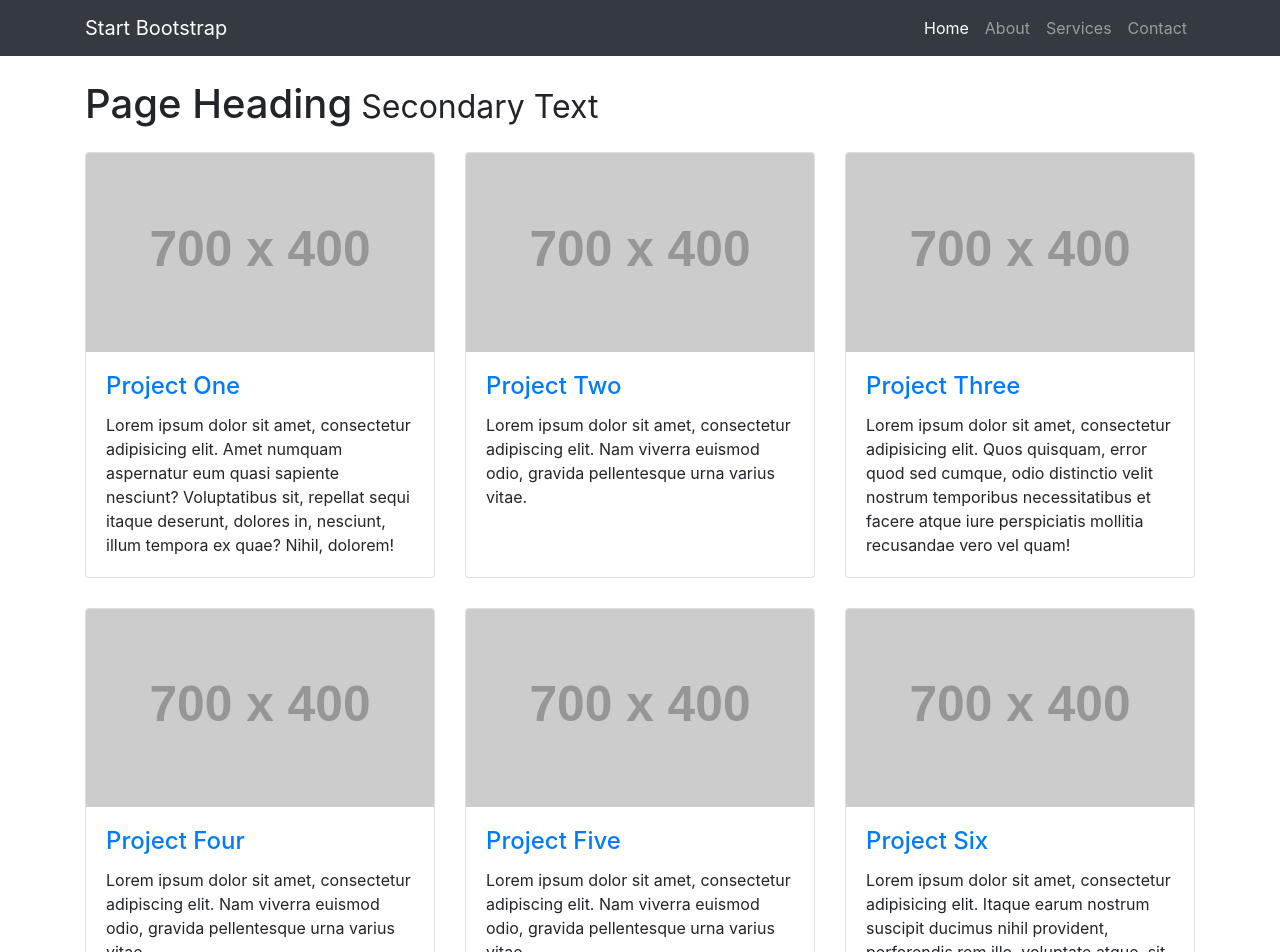
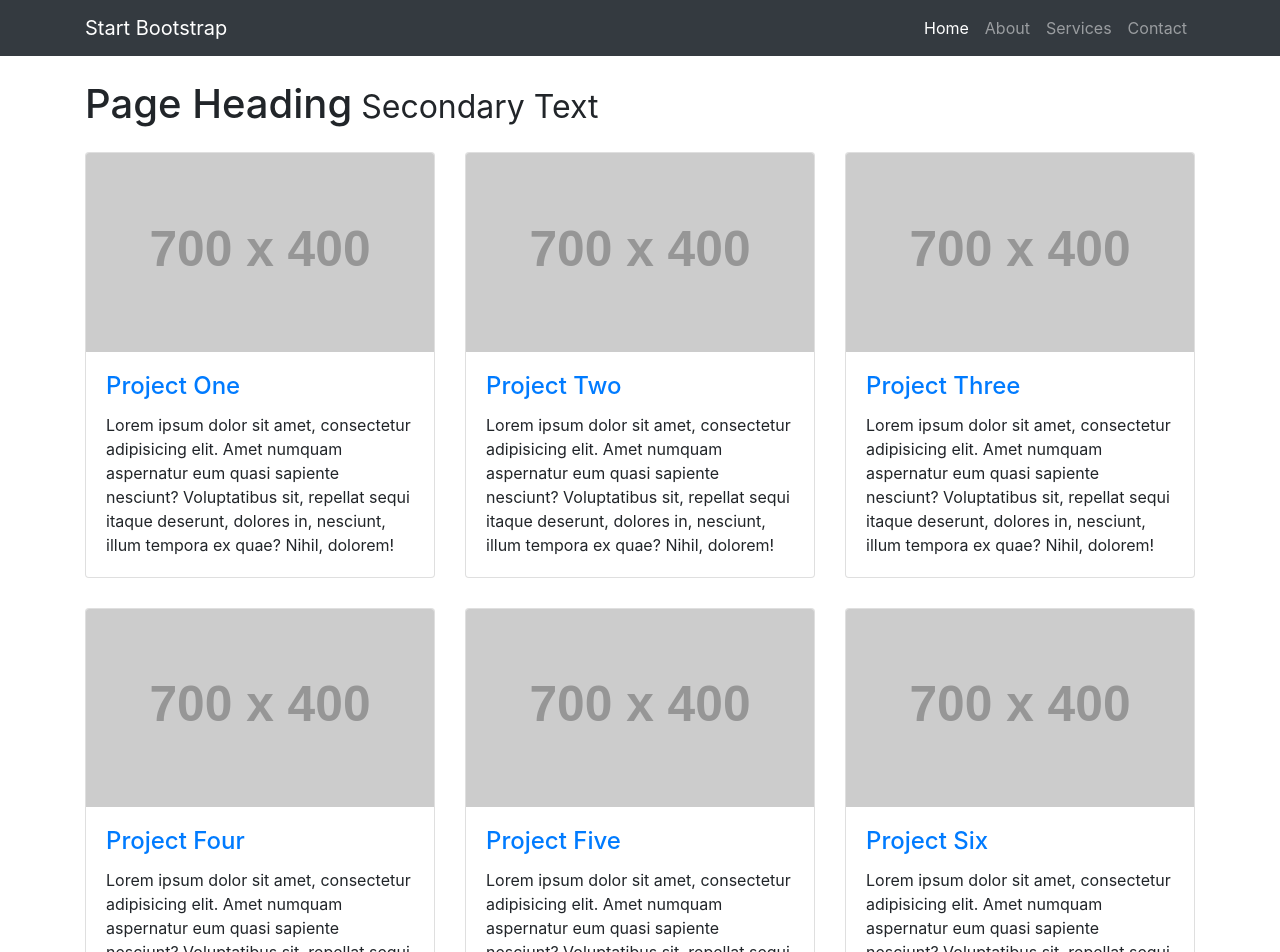
Before and after one commit to anthony0030/techdegree-project-12, a React (Create React App) app: page / in a window 1280 px wide. Shown: the top 952 px of the page. Built offline with nearby package versions, Linux system fonts and the light colour scheme.

Commit message:
put projects into seperate component
Signed-off-by: Anthony Veaudry <anthonyveaudry@gmail.com>

```diff
--- a/src/App.js
+++ b/src/App.js
@@ -8,6 +8,7 @@ import 'bootstrap/dist/css/bootstrap.min.css'
 
 // Application Components
 import MainNav from "./components/MainNav"
+import Project from "./components/Project"
 
 
 class App extends Component {
@@ -25,72 +26,51 @@ class App extends Component {
       </h1>
 
       <div class="row">
-        <div class="col-lg-4 col-sm-6 portfolio-item">
-          <div class="card h-100">
-            <a href="#"><img class="card-img-top" src="http://placehold.it/700x400" alt="" /></a>
-            <div class="card-body">
-              <h4 class="card-title">
-                <a href="#">Project One</a>
-              </h4>
-              <p class="card-text">Lorem ipsum dolor sit amet, consectetur adipisicing elit. Amet numquam aspernatur eum quasi sapiente nesciunt? Voluptatibus sit, repellat sequi itaque deserunt, dolores in, nesciunt, illum tempora ex quae? Nihil, dolorem!</p>
-            </div>
-          </div>
-        </div>
-        <div class="col-lg-4 col-sm-6 portfolio-item">
-          <div class="card h-100">
-            <a href="#"><img class="card-img-top" src="http://placehold.it/700x400" alt="" /></a>
-            <div class="card-body">
-              <h4 class="card-title">
-                <a href="#">Project Two</a>
-              </h4>
-              <p class="card-text">Lorem ipsum dolor sit amet, consectetur adipiscing elit. Nam viverra euismod odio, gravida pellentesque urna varius vitae.</p>
-            </div>
-          </div>
-        </div>
-        <div class="col-lg-4 col-sm-6 portfolio-item">
-          <div class="card h-100">
-            <a href="#"><img class="card-img-top" src="http://placehold.it/700x400" alt="" /></a>
-            <div class="card-body">
-              <h4 class="card-title">
-                <a href="#">Project Three</a>
-              </h4>
-              <p class="card-text">Lorem ipsum dolor sit amet, consectetur adipisicing elit. Quos quisquam, error quod sed cumque, odio distinctio velit nostrum temporibus necessitatibus et facere atque iure perspiciatis mollitia recusandae vero vel quam!</p>
-            </div>
-          </div>
-        </div>
-        <div class="col-lg-4 col-sm-6 portfolio-item">
-          <div class="card h-100">
-            <a href="#"><img class="card-img-top" src="http://placehold.it/700x400" alt="" /></a>
-            <div class="card-body">
-              <h4 class="card-title">
-                <a href="#">Project Four</a>
-              </h4>
-              <p class="card-text">Lorem ipsum dolor sit amet, consectetur adipiscing elit. Nam viverra euismod odio, gravida pellentesque urna varius vitae.</p>
-            </div>
-          </div>
-        </div>
-        <div class="col-lg-4 col-sm-6 portfolio-item">
-          <div class="card h-100">
-            <a href="#"><img class="card-img-top" src="http://placehold.it/700x400" alt="" /></a>
-            <div class="card-body">
-              <h4 class="card-title">
-                <a href="#">Project Five</a>
-              </h4>
-              <p class="card-text">Lorem ipsum dolor sit amet, consectetur adipiscing elit. Nam viverra euismod odio, gravida pellentesque urna varius vitae.</p>
-            </div>
-          </div>
-        </div>
-        <div class="col-lg-4 col-sm-6 portfolio-item">
-          <div class="card h-100">
-            <a href="#"><img class="card-img-top" src="http://placehold.it/700x400" alt="" /></a>
-            <div class="card-body">
-              <h4 class="card-title">
-                <a href="#">Project Six</a>
-              </h4>
-              <p class="card-text">Lorem ipsum dolor sit amet, consectetur adipisicing elit. Itaque earum nostrum suscipit ducimus nihil provident, perferendis rem illo, voluptate atque, sit eius in voluptates, nemo repellat fugiat excepturi! Nemo, esse.</p>
-            </div>
-          </div>
-        </div>
+
+
+        <Project
+          title="Project One"
+          photo="http://placehold.it/700x400"
+          description="Lorem ipsum dolor sit amet, consectetur adipisicing elit. Amet numquam aspernatur eum quasi sapiente nesciunt? Voluptatibus sit, repellat sequi itaque deserunt, dolores in, nesciunt, illum tempora ex quae? Nihil, dolorem!"
+        />
+
+
+        <Project
+          title="Project Two"
+          photo="http://placehold.it/700x400"
+          description="Lorem ipsum dolor sit amet, consectetur adipisicing elit. Amet numquam aspernatur eum quasi sapiente nesciunt? Voluptatibus sit, repellat sequi itaque deserunt, dolores in, nesciunt, illum tempora ex quae? Nihil, dolorem!"
+        />
+
+
+        <Project
+          title="Project Three"
+          photo="http://placehold.it/700x400"
+          description="Lorem ipsum dolor sit amet, consectetur adipisicing elit. Amet numquam aspernatur eum quasi sapiente nesciunt? Voluptatibus sit, repellat sequi itaque deserunt, dolores in, nesciunt, illum tempora ex quae? Nihil, dolorem!"
+        />
+
+
+        <Project
+          title="Project Four"
+          photo="http://placehold.it/700x400"
+          description="Lorem ipsum dolor sit amet, consectetur adipisicing elit. Amet numquam aspernatur eum quasi sapiente nesciunt? Voluptatibus sit, repellat sequi itaque deserunt, dolores in, nesciunt, illum tempora ex quae? Nihil, dolorem!"
+        />
+
+
+        <Project
+          title="Project Five"
+          photo="http://placehold.it/700x400"
+          description="Lorem ipsum dolor sit amet, consectetur adipisicing elit. Amet numquam aspernatur eum quasi sapiente nesciunt? Voluptatibus sit, repellat sequi itaque deserunt, dolores in, nesciunt, illum tempora ex quae? Nihil, dolorem!"
+        />
+
+
+        <Project
+          title="Project Six"
+          photo="http://placehold.it/700x400"
+          description="Lorem ipsum dolor sit amet, consectetur adipisicing elit. Amet numquam aspernatur eum quasi sapiente nesciunt? Voluptatibus sit, repellat sequi itaque deserunt, dolores in, nesciunt, illum tempora ex quae? Nihil, dolorem!"
+        />
+
+
+
       </div>
       {/*<!-- /.row -->*/}
 
--- /dev/null
+++ b/src/components/Project.js
@@ -0,0 +1,27 @@
+import React from "react";
+import PropTypes from "prop-types";
+
+function Project(props) {
+  return (
+    <div class="col-lg-4 col-sm-6 portfolio-item">
+      <div class="card h-100">
+        <a href="#"><img class="card-img-top" src={props.photo} alt="" /></a>
+        <div class="card-body">
+          <h4 class="card-title">
+            <a href="#">{props.title}</a>
+          </h4>
+          <p class="card-text">{props.description}</p>
+        </div>
+      </div>
+    </div>
+  );
+}
+
+
+Project.propTypes = {
+  title: PropTypes.string.isRequired,
+  photo: PropTypes.string.isRequired,
+  description: PropTypes.string.isRequired
+};
+
+export default Project;
```
